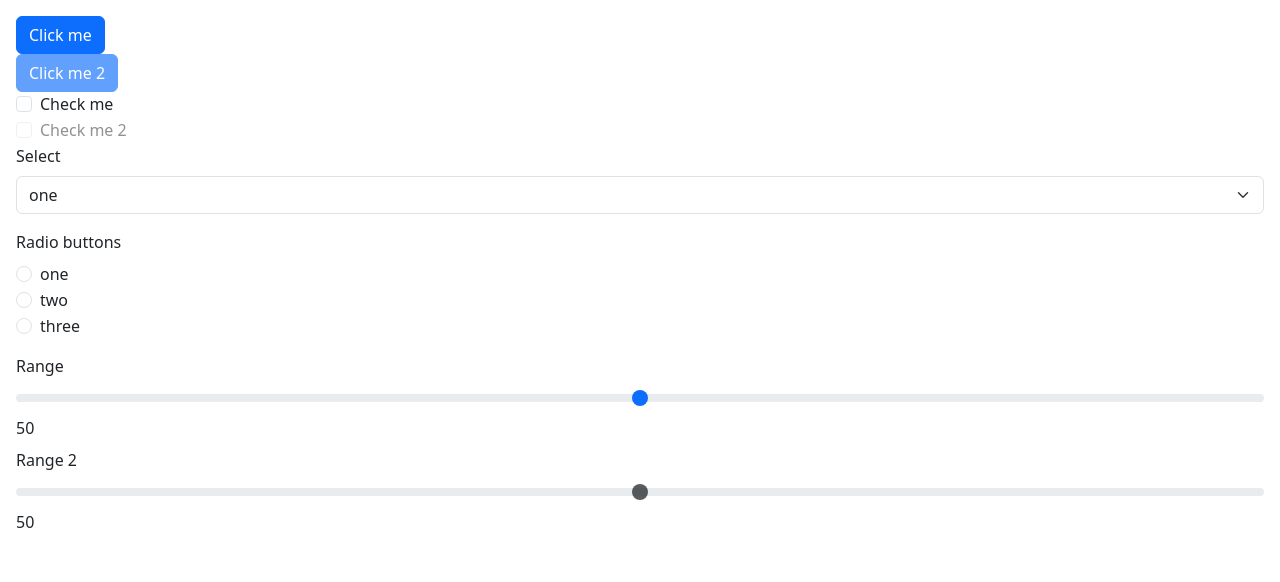
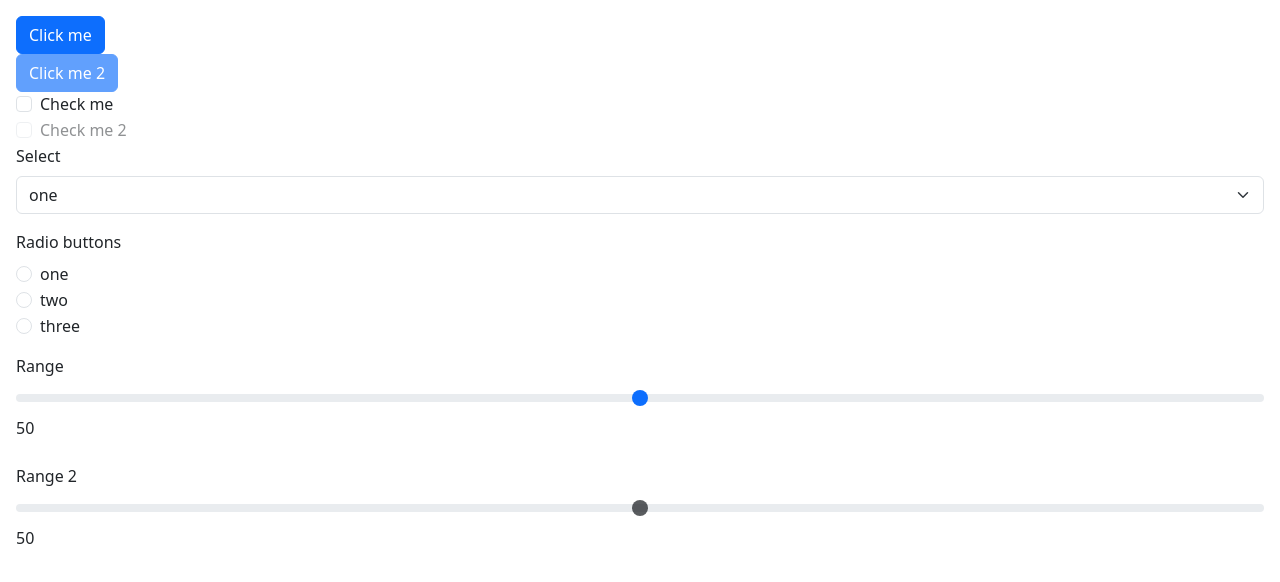
Before and after one commit to VesnaT/try_orange_web_gui, a React (Create React App) app: page / in a window 1280 px wide. Shown: the top 582 px of the page. Built offline with nearby package versions, Linux system fonts and the light colour scheme.

Commit message:
Slider: Form grouping

```diff
--- a/src/components/Slider/Slider.tsx
+++ b/src/components/Slider/Slider.tsx
@@ -23,9 +23,11 @@ const Slider = ({
   return (
     <Tooltip tooltip={tooltip}>
       <Form>
-        <Form.Label>{text}</Form.Label>
-        <Form.Range onChange={_onChange} disabled={disabled}/>
-        <Form.Label>{value}</Form.Label>
+        <Form.Group className="mb-3" controlId="Slider">
+          <Form.Label>{text}</Form.Label>
+          <Form.Range onChange={_onChange} disabled={disabled} />
+          <Form.Label>{value}</Form.Label>
+        </Form.Group>
       </Form>
     </Tooltip>
   );
```
